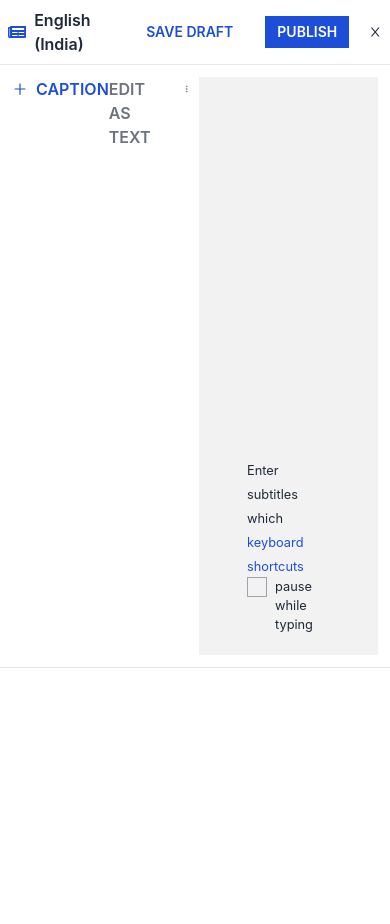
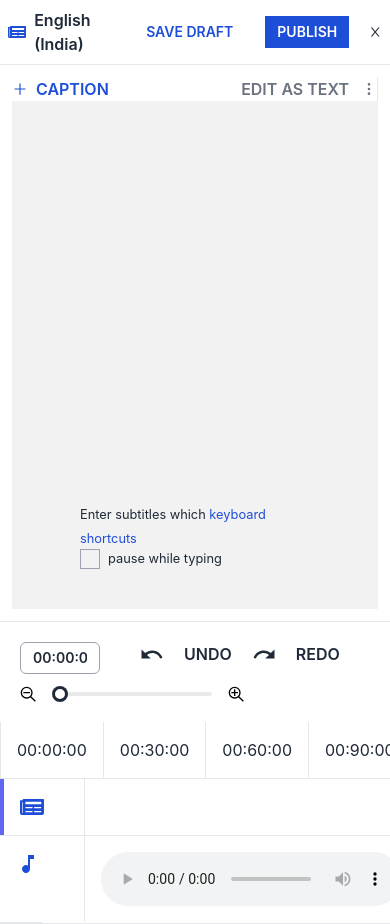
Before and after one commit to Fahid24/job-assignment, a React (Create React App) app: page / in a window 390 px wide. Before the commit the page ends 844 px from the top, so only its background shows below. Built offline with nearby package versions, Linux system fonts and the light colour scheme.

Commit message:
everything done

```diff
--- a/package.json
+++ b/package.json
@@ -8,6 +8,7 @@
     "@testing-library/user-event": "^13.5.0",
     "daisyui": "^2.17.0",
     "react": "^18.2.0",
+    "react-audio-player": "^0.17.0",
     "react-calendar": "^3.7.0",
     "react-dom": "^18.2.0",
     "react-icons": "^4.4.0",
--- a/src/App.js
+++ b/src/App.js
@@ -1,18 +1,24 @@
 import './App.css';
 import Navbar from './components/Navbar';
 
-import { ToastContainer } from 'react-toastify';
 import BodyPart from './components/BodyPart';
+import FooterPart from './components/FooterPart';
+import { useState } from 'react';
 
 function App() {
+  const [text, setText] = useState('')
+
+  console.log(text);
+
+
   return (
     <div className="bg-base-200 ">
       <div className='bg-white lg:m-40'>
         <Navbar></Navbar>
         <hr className='text-xl p-0' />
-        <BodyPart />
+        <BodyPart setText={setText} />
         <hr className='text-xl p-0' />
-        <ToastContainer></ToastContainer>
+        <FooterPart text={text} />
       </div>
     </div>
   );
--- a/src/components/BodyPart.js
+++ b/src/components/BodyPart.js
@@ -4,7 +4,7 @@ import { FiMoreVertical } from 'react-icons/fi';
 import { MdDelete } from 'react-icons/md';
 import Video from './Video';
 
-const BodyPart = () => {
+const BodyPart = ({ setText }) => {
     const [captionBarActive, setCaptionBarActive] = useState(false);
 
     const handleOpenCaptionInput = () => {
@@ -14,11 +14,16 @@ const BodyPart = () => {
         setCaptionBarActive(false);
     };
 
+    const handleText = (event) => {
+        const inputText = event.target.value
+        setText(inputText)
+    }
+
     return (
 
-        <div className='grid p-3 grid-cols-12 gap-2 justify-between'>
+        <div className='lg:grid p-3  lg:grid-cols-12 gap-2 justify-between'>
 
-            <div className='col-span-6'>
+            <div className='col-span-6 border-r'>
                 <nav className='flex  justify-between mx-auto'>
 
                     <button
@@ -29,15 +34,15 @@ const BodyPart = () => {
                 <div className={`
 
                          ${captionBarActive
-                        ? "grid grid-cols-12 gap-3 transition-left duration-500 "
+                        ? "lg:grid lg:grid-cols-12 gap-3 transition-left duration-500 "
                         : " hidden"}`}
                 >
 
-                    <textarea className="col-span-8 w-full h-20 mt-3 textarea-primary border border-gray-400 rounded-md" placeholder=""></textarea>
-                    <MdDelete onClick={() => handleCloseCaptionInput()} className='text-3xl col-span-1 my-auto' />
+                    <input onChange={handleText} className="col-span-8 w-full h-20 mt-3 textarea-primary border border-gray-400 rounded-md" placeholder="" name='text'></input>
+                    <MdDelete onClick={() => handleCloseCaptionInput()} className='text-3xl col-span-1 mx-auto lg:my-auto' />
                     <div className='flex flex-col col-span-3 mt-3'>
-                        <input className='border input-sm   border-gray-400 rounded-md input-primary' type="text" /><br />
-                        <input className='border input-sm  border-gray-400 rounded-md input-primary' type="text" />
+                        <input value={'00:00:00'} className='border input-sm   border-gray-400 rounded-md input-primary' type="text" /><br />
+                        <input value={'00:50:06'} className='border input-sm  border-gray-400 rounded-md input-primary' type="text" />
                     </div>
                 </div>
             </div>
--- /dev/null
+++ b/src/components/FooterPart.js
@@ -0,0 +1,87 @@
+import React from 'react';
+import { IoMdUndo, IoMdRedo, IoMdMusicalNote } from 'react-icons/io';
+import { GrZoomIn, GrZoomOut } from 'react-icons/gr';
+import { FaNewspaper } from 'react-icons/fa';
+import { useState } from 'react';
+import ReactAudioPlayer from 'react-audio-player';
+import audio from "../Audio/viseo task.m4a"
+
+
+
+const FooterPart = ({ text }) => {
+    const [Zoom, setZoom] = useState(0)
+
+    const handleZoomIn = () => {
+        setZoom(Zoom + 10);
+    }
+    const handleZoomOut = () => {
+        setZoom(Zoom - 10);
+    }
+
+    return (
+        <>
+            <div className='lg:flex justify-between font-semibold p-5'>
+                <div className='flex  gap-5'>
+                    <input className='border input-sm w-20  border-gray-400 rounded-md input-primary' value={'00:00:00'} type="text" /><br />
+                    <IoMdUndo className='text-2xl cursor-pointer' />
+                    <p>UNDO</p>
+                    <IoMdRedo className='text-2xl cursor-pointer' />
+                    <p>REDO</p>
+                </div>
+                <div className='flex gap-4 mt-3 lg:mt-0 '>
+                    <GrZoomOut className='cursor-pointer' onClick={handleZoomOut} />
+                    <input type="range" min="0" max="100" value={Zoom} className="range cursor-pointer range-xs w-40" />
+                    <GrZoomIn onClick={handleZoomIn} className="cursor-pointer" />
+                </div>
+
+            </div>
+            <div className="overflow-x-auto border-b">
+                <table className="table w-full">
+
+
+                    <tr className=" flex justify-around">
+
+                        <td className='border-l'>00:00:00</td>
+                        <td className='border-l'>00:30:00</td>
+                        <td className='border-l'>00:60:00</td>
+                        <td className='border-l'>00:90:00</td>
+                        <td className='border-l'>00:12:00</td>
+
+                    </tr>
+                    <hr className='text-xl p-0' />
+
+                    <tr className='grid grid-cols-12'>
+                        <td className='col-span-2 border-l-4 border-r  border-l-indigo-500'>
+                            <FaNewspaper className=' text-2xl  text-blue-700 ' />
+                        </td>
+                        <td className='col-span-10'>
+                            <p className=' text-white m-3 bg-blue-700'>{text}</p>
+                        </td>
+                    </tr>
+                    <hr className='text-xl p-0' />
+                    <tr className='grid grid-cols-12'>
+                        <td className='border-r col-span-2'>
+                            <IoMdMusicalNote className='text-2xl  text-blue-700' />
+                        </td>
+                        <td className='col-span-10'>
+                            <div className='w-20'>
+                                <ReactAudioPlayer
+                                    src={audio}
+                                    autoPlay
+                                    controls
+
+                                />
+                            </div>
+                        </td>
+                        <hr className='text-xl p-0' />
+
+                    </tr>
+                </table>
+            </div>
+
+
+        </>
+    );
+};
+
+export default FooterPart;
--- a/src/components/Video.js
+++ b/src/components/Video.js
@@ -3,13 +3,13 @@ import ReactPlayer from 'react-player';
 import { Link } from 'react-router-dom';
 const Video = () => {
     return (
-        <div className='bg-base-200'>
+        <div className='bg-base-200 p-5'>
             <div className=' flex justify-center '>
                 <ReactPlayer
                     playing={true}
                     controls={true}
-                    width="100%"
-                    url='https://youtu.be/w6I2wNVEb34'
+                    width="90%"
+                    url='https://youtu.be/w6I2wNVEb34?t=54'
                 />
             </div>
             <div className='px-12 py-5'>
```
Also changed, not shown: 2 other files (tests, documents, lock files or other folders).
